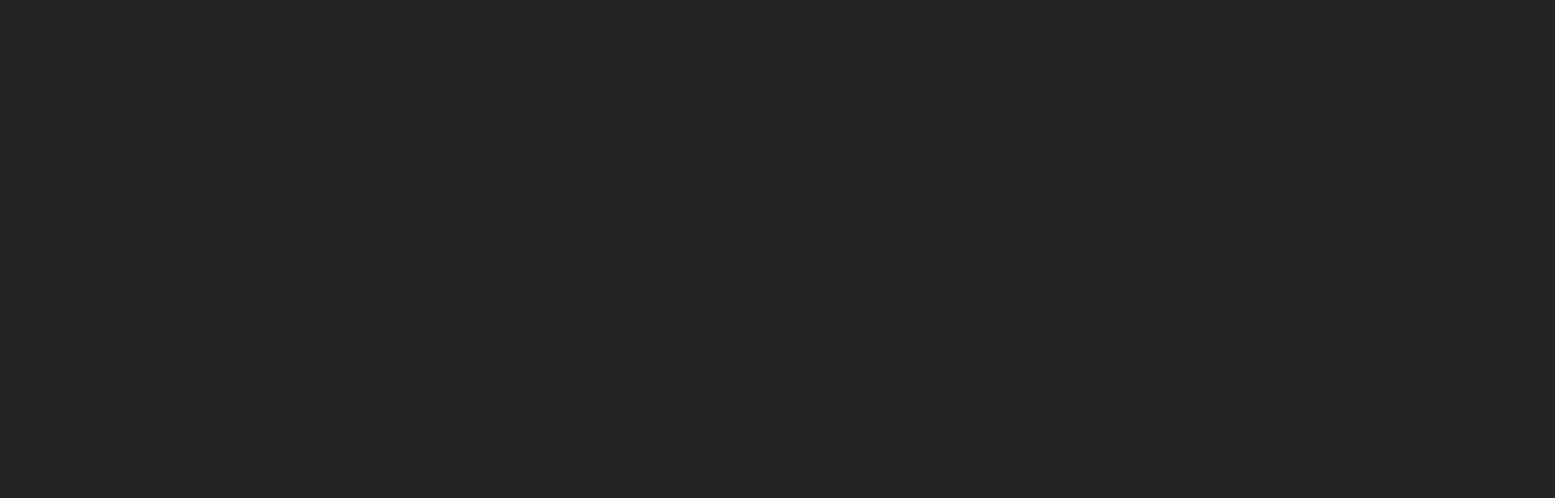
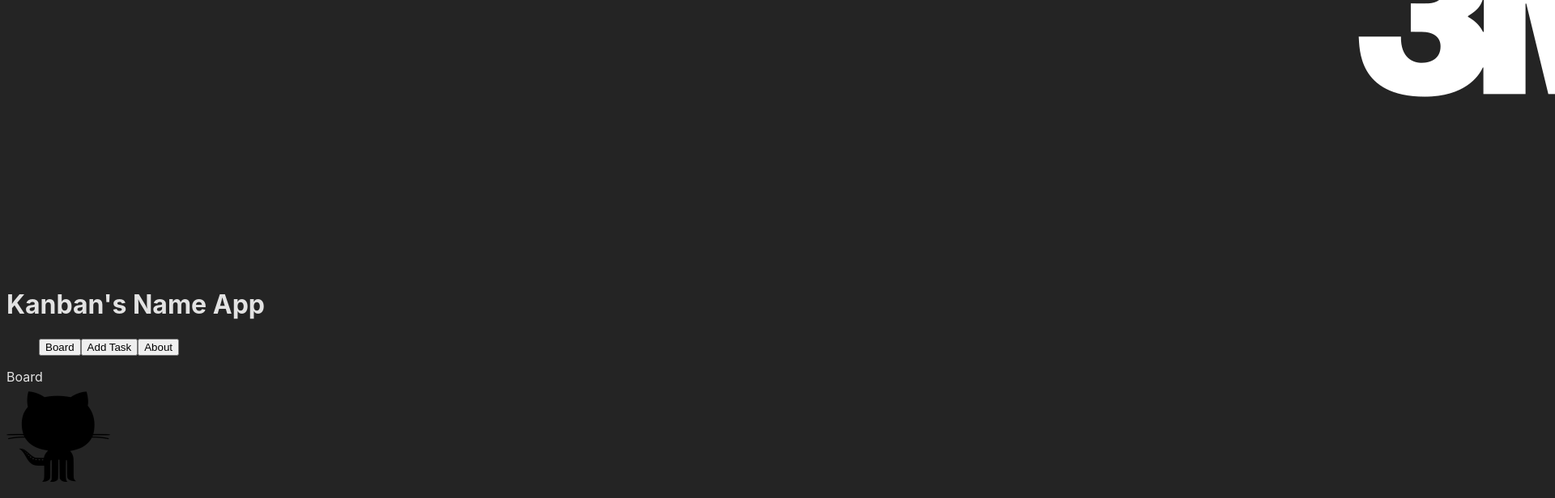
Before and after one commit to as-Solo/lab-kanban-board, a React (Vite) app: page / in a window 1280 px wide. Shown: the part 2076-2692 px from the top of the page at 81% size, 1920 px wide, since content can reach past the window. Before the commit the page ends 800 px from the top, so only its background shows below. Built offline with nearby package versions, Linux system fonts and the light colour scheme.

Commit message:
components structure

```diff
--- a/src/components/Board.jsx
+++ b/src/components/Board.jsx
@@ -1,4 +1,4 @@
-function Board() {
+function Board(props) {
   return (
     <div>Board</div>
   )
--- a/src/components/Footer.jsx
+++ b/src/components/Footer.jsx
@@ -1,7 +1,9 @@
 
-function Footer() {
+function Footer(props) {
   return (
-    <div>Footer</div>
+    <footer id="footer">
+      <a href="https://github.com/as-Solo/lab-kanban-board"><img src="./src/assets/github-logo.png" alt="github logo" /></a>
+    </footer>
   )
 }
 
--- a/src/components/NavBar.jsx
+++ b/src/components/NavBar.jsx
@@ -1,7 +1,10 @@
 
-function NavBar() {
+function NavBar(props) {
   return (
-    <div>NavBar</div>
+    <header className="navbar">
+      <img src="./src/assets/post-it-logo.png" alt="logo app" />
+      <h1>Kanban's Name App</h1>
+    </header>
   )
 }
 
--- a/src/components/SideBar.jsx
+++ b/src/components/SideBar.jsx
@@ -1,7 +1,13 @@
 
-function SideBar() {
+function SideBar(props) {
   return (
-    <div>SideBar</div>
+    <nav id="sidebar">
+      <ul>
+        <button>Board</button>
+        <button>Add Task</button>
+        <button>About</button>
+      </ul>
+    </nav>
   )
 }
 
```
Also changed, not shown: src/assets/github-logo.png (added).
